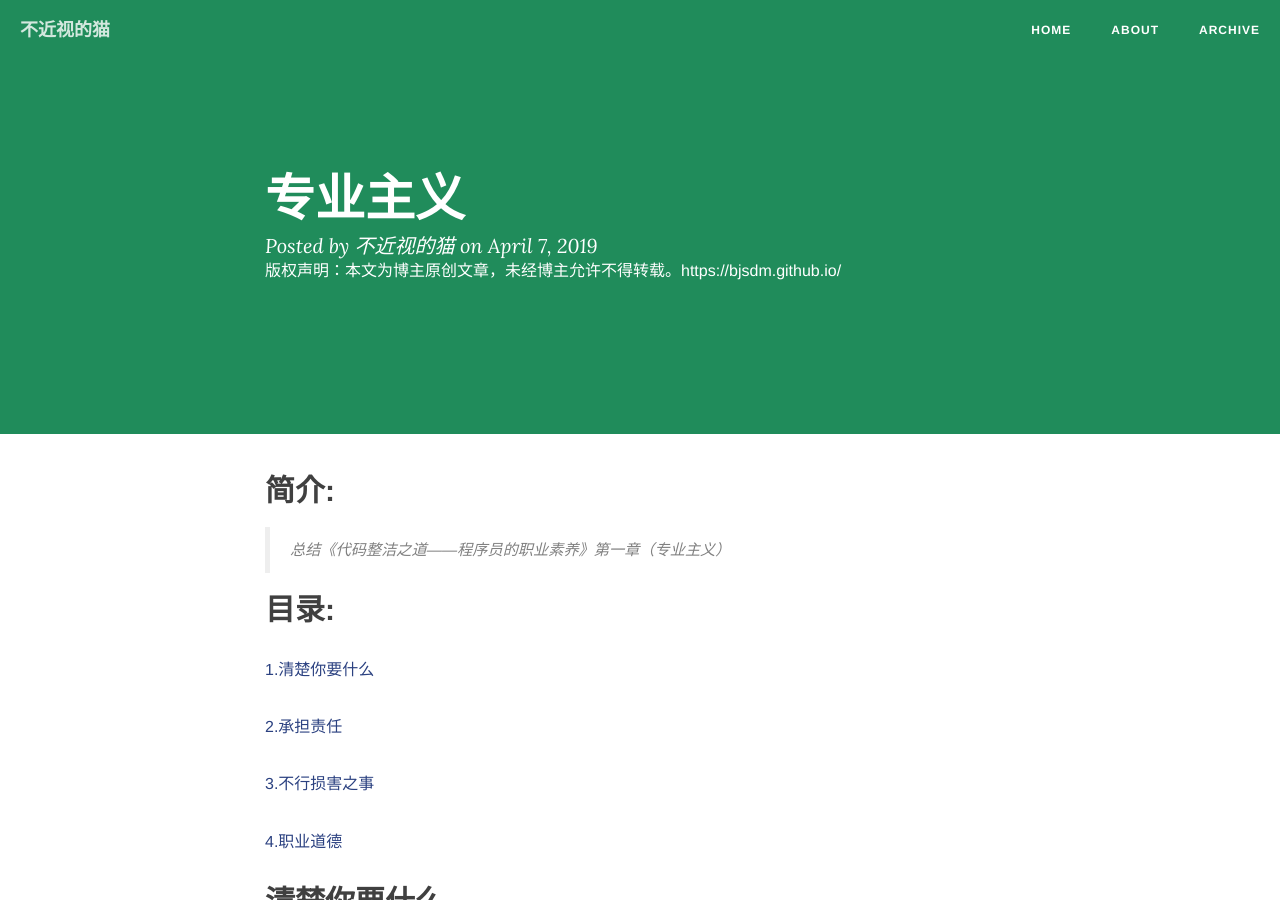
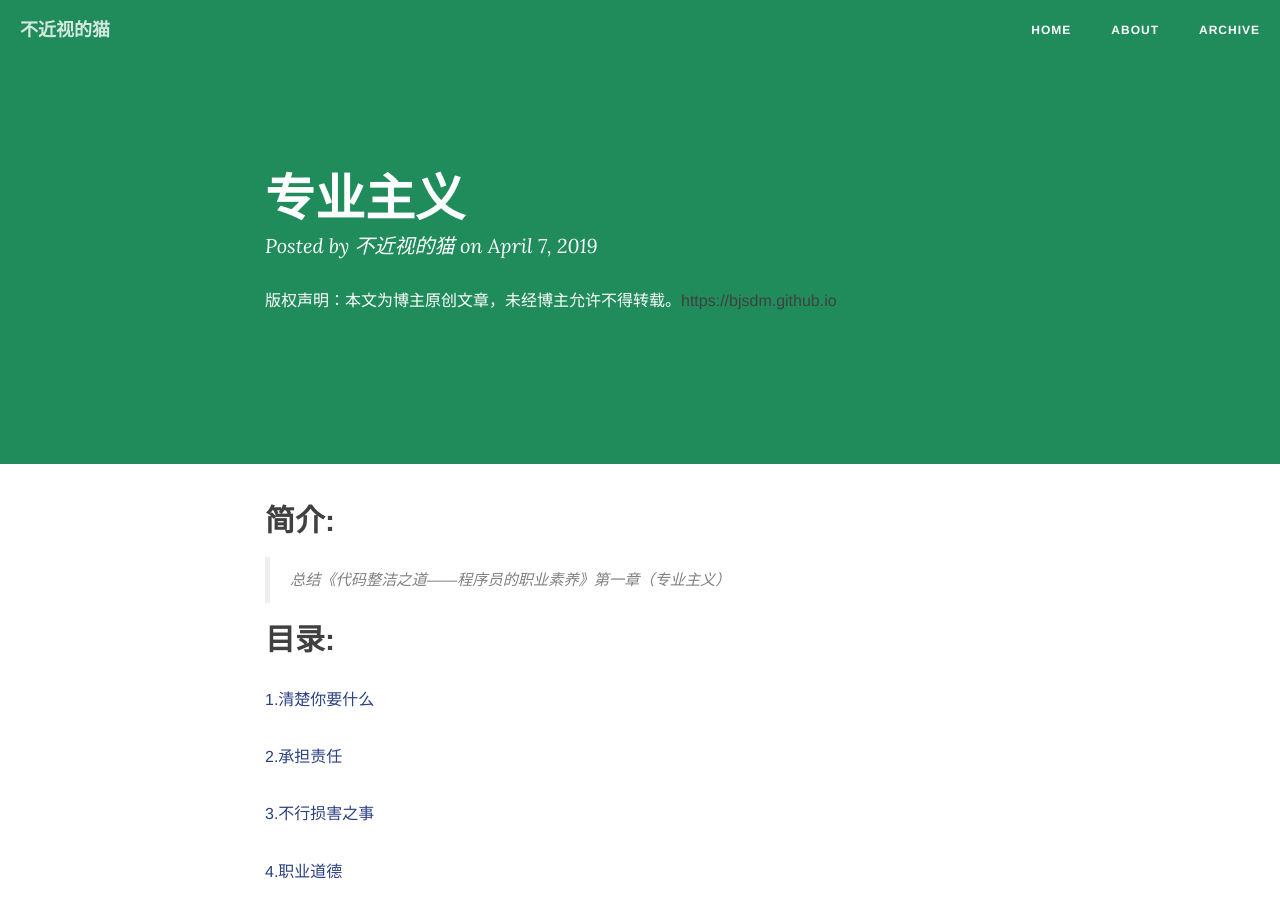
Before and after one commit to bjsdm/bjsdm.github.io, a Jekyll site: the page built from _posts/2019-04-07-专业主义.md, in a window 1280 px wide and 900 px high. Built offline with Jekyll 4.4.1, drawn with Linux system fonts in a browser that asks for light colours; nearby versions of some CDN libraries; comment, search, counter and statistics services are not loaded.

Commit message:
Update post.html

```diff
--- a/_layouts/post.html
+++ b/_layouts/post.html
@@ -24,7 +24,10 @@ layout: default
                     {% endif %}
                     <span class="meta">Posted by {% if page.author %}{{ page.author }}{% else %}{{ site.title }}{% endif %} on {{ page.date | date: "%B %-d, %Y" }}</span>
 
-                    <span >版权声明：本文为博主原创文章，未经博主允许不得转载。https://bjsdm.github.io/</span>
+                    <p></p>
+                    <p></p>
+                    <p></p>
+                    <span >版权声明：本文为博主原创文章，未经博主允许不得转载。<a href="https://bjsdm.github.io">https://bjsdm.github.io</a></span>
                 </div>
             </div>
         </div>
```
